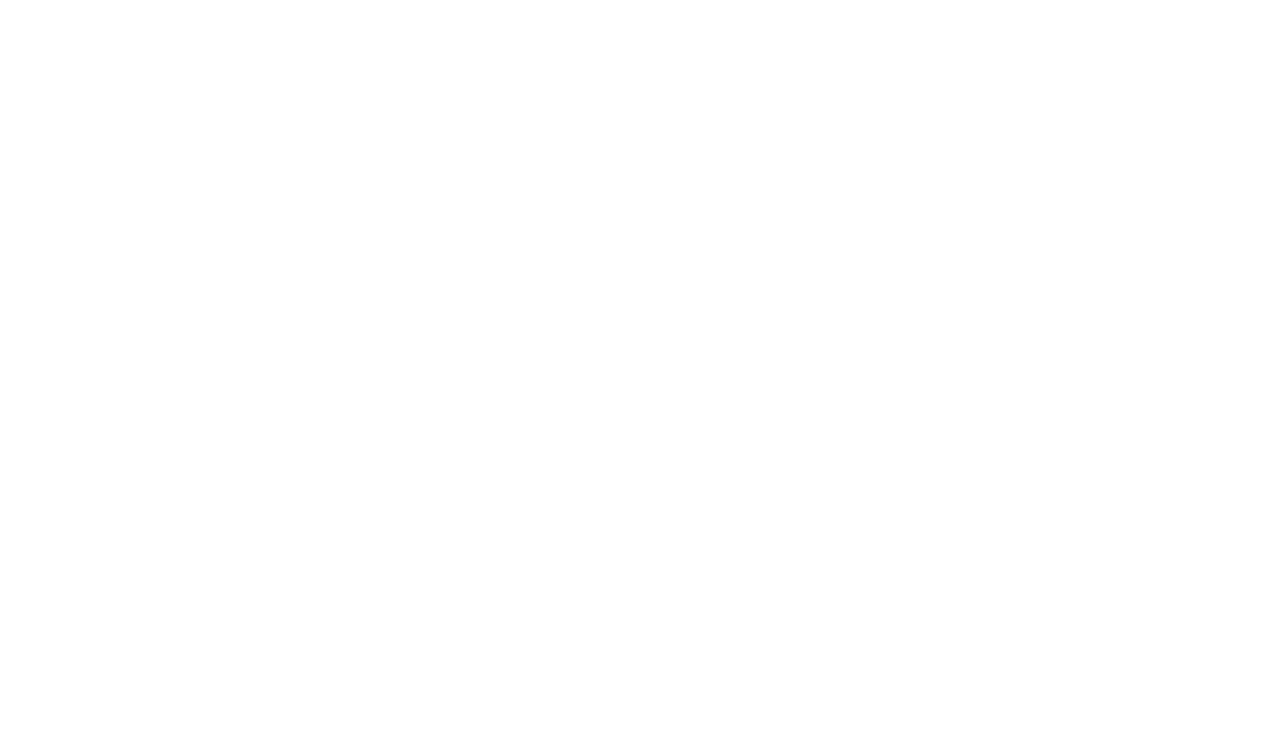
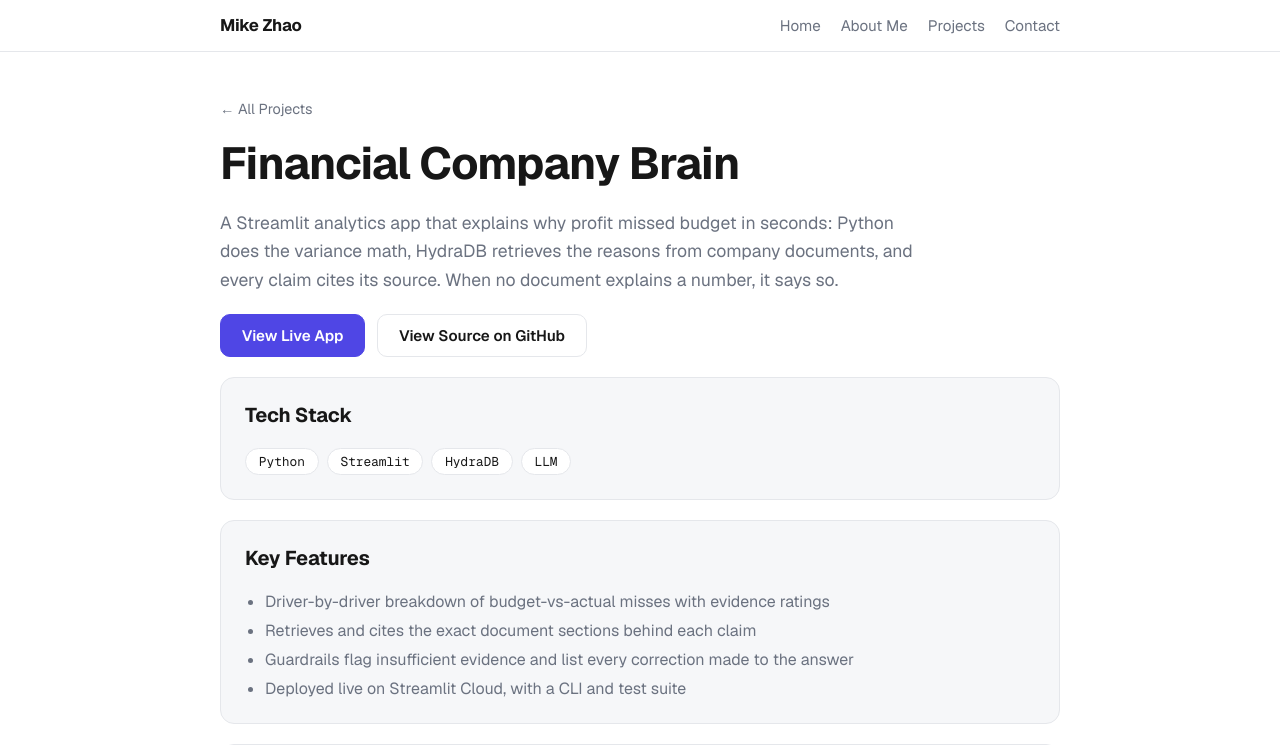
Before and after one commit to Mikeylove-997/portfolio, a Next.js app: page /projects/company-brain in a window 1280 px wide. Before the commit this address had no page. Shown: the top 745 px of the page. Built offline with nearby package versions, Linux system fonts and the light colour scheme.

Commit message:
Swap inventory-cli for Company-brain project, add live app links

```diff
--- a/app/projects/[slug]/page.tsx
+++ b/app/projects/[slug]/page.tsx
@@ -37,6 +37,17 @@ export default async function ProjectPage(
       </Link>
       <h1>{project.title}</h1>
       <p className="lead">{project.description}</p>
+      <div className="cta-row">
+        {project.liveUrl ? (
+          <a
+            href={project.liveUrl}
+            target="_blank"
+            rel="noopener noreferrer"
+            className="btn primary"
+          >
+            View Live App
+          </a>
+        ) : null}
         <a
           href={project.repoUrl}
           target="_blank"
@@ -45,6 +56,7 @@ export default async function ProjectPage(
         >
           View Source on GitHub
         </a>
+      </div>
 
       <section className="card">
         <h2>Tech Stack</h2>
--- a/lib/projects.ts
+++ b/lib/projects.ts
@@ -5,6 +5,7 @@ export type Project = {
   techStack: string[];
   features: string[];
   repoUrl: string;
+  liveUrl?: string;
 };
 
 export const projects: Project[] = [
@@ -23,18 +24,19 @@ export const projects: Project[] = [
     repoUrl: "https://github.com/Mikeylove-997/payactiv-ewa-api",
   },
   {
-    slug: "inventory-cli",
-    title: "Store Inventory CLI",
+    slug: "company-brain",
+    title: "Financial Company Brain",
     description:
-      "A Python 3 command-line application for managing a small store's product inventory, with JSON persistence and robust input validation (ISBA 2438 Assignment 1).",
-    techStack: ["Python", "argparse", "JSON"],
+      "A Streamlit analytics app that explains why profit missed budget in seconds: Python does the variance math, HydraDB retrieves the reasons from company documents, and every claim cites its source. When no document explains a number, it says so.",
+    techStack: ["Python", "Streamlit", "HydraDB", "LLM"],
     features: [
-      "Add, list, get, update, and delete products from the command line",
-      "Low-stock report with configurable reorder thresholds",
-      "All data persisted to a local JSON file with schema validation",
-      "Strict input validation for names, prices, quantities, and IDs",
+      "Driver-by-driver breakdown of budget-vs-actual misses with evidence ratings",
+      "Retrieves and cites the exact document sections behind each claim",
+      "Guardrails flag insufficient evidence and list every correction made to the answer",
+      "Deployed live on Streamlit Cloud, with a CLI and test suite",
     ],
-    repoUrl: "https://github.com/Mikeylove-997/inventory-cli",
+    repoUrl: "https://github.com/Mikeylove-997/Company-brain",
+    liveUrl: "https://ridgeline-company-brain.streamlit.app/",
   },
 ];
 
```
Lines whose indentation alone changed are shown as unchanged.
